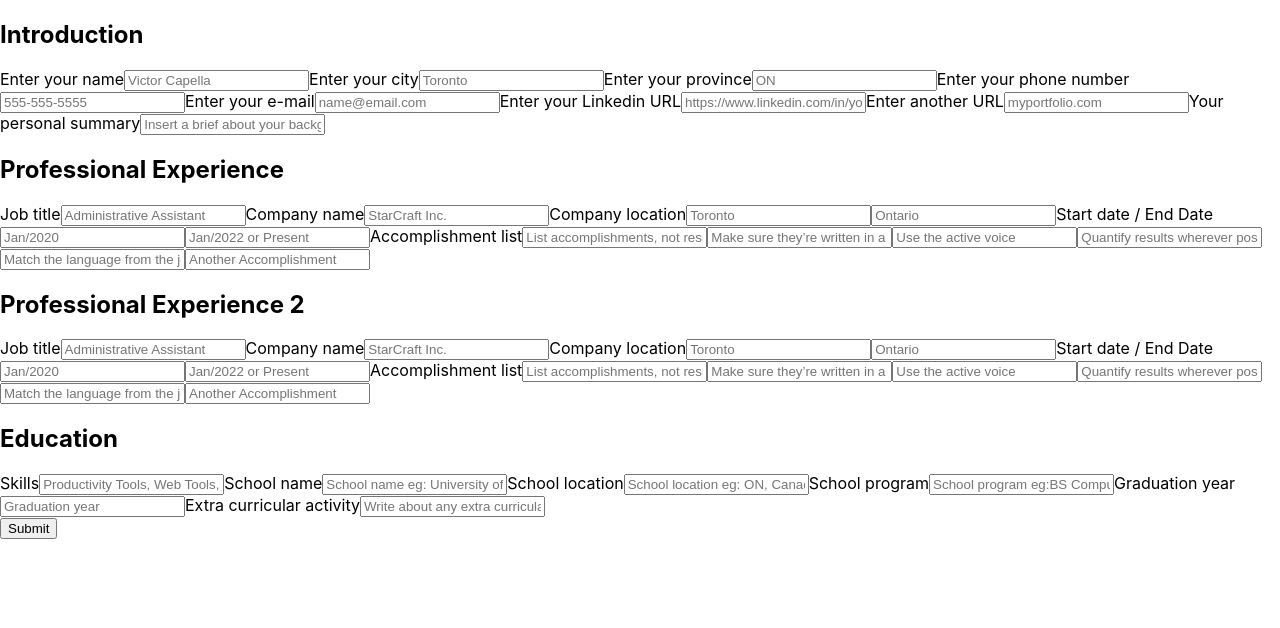
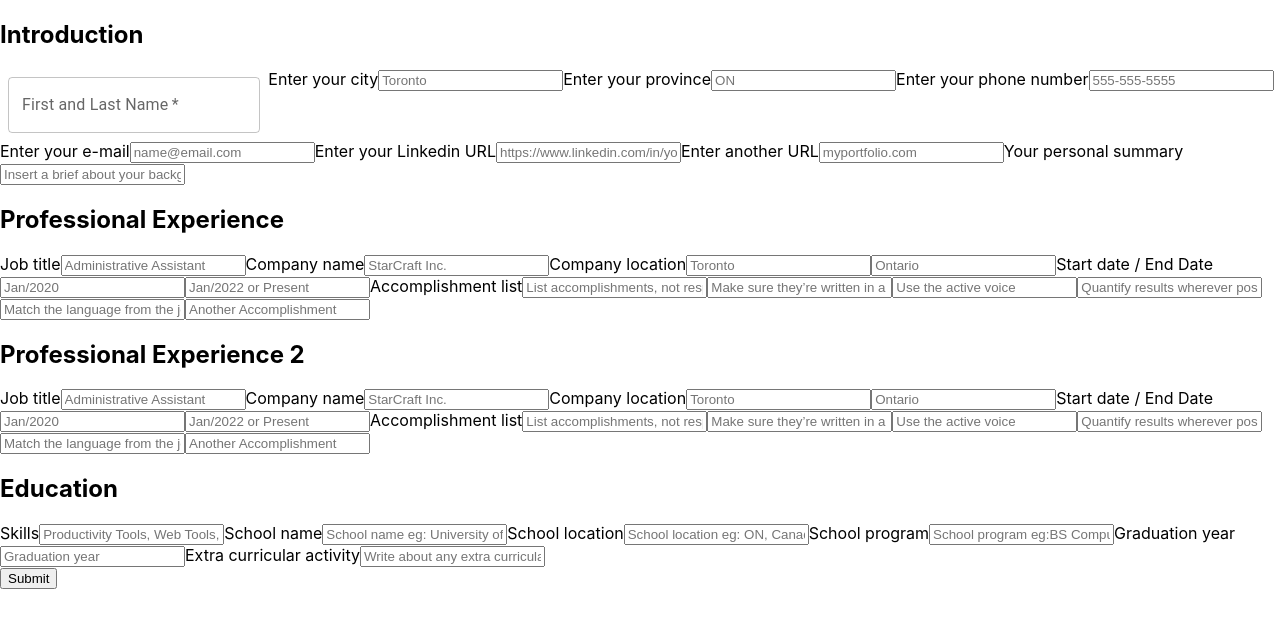
Before and after one commit to vcapella/resume2Pdf-generator, a React (Create React App) app in the folder client/: page / in a window 1280 px wide. Shown: the top 628 px of the page. Built offline with nearby package versions, Linux system fonts and the light colour scheme.

Commit message:
form Style MUI & fixed submit btn

```diff
--- a/client/package.json
+++ b/client/package.json
@@ -4,6 +4,9 @@
   "private": true,
   "proxy": "http://localhost:5000/",
   "dependencies": {
+    "@emotion/react": "^11.10.0",
+    "@emotion/styled": "^11.10.0",
+    "@mui/material": "^5.10.1",
     "@testing-library/jest-dom": "^5.16.4",
     "@testing-library/react": "^13.3.0",
     "@testing-library/user-event": "^13.5.0",
--- a/client/src/App.js
+++ b/client/src/App.js
@@ -2,6 +2,9 @@
 import axios from "axios";
 import { saveAs } from "file-saver";
 import { useState } from "react";
+import Box from "@mui/material/Box";
+import TextField from "@mui/material/TextField";
+// import Input from "@mui/material/Input";
 
 function App() {
   //useState
@@ -113,20 +116,29 @@ function App() {
   };
 
   return (
-    <div className="App">
-      <form onSubmit={createAndDownloadPdf}>
+    <Box
+      component="form"
+      sx={{
+        "& .MuiTextField-root": { m: 1, width: "25ch" },
+      }}
+      noValidate
+      autoComplete="off"
+      // onSubmit={createAndDownloadPdf}
+    >
+      {/* <form onSubmit={createAndDownloadPdf}> */}
       <div className="Introduction">
         <h2> Introduction</h2>
-          <label>
-            Enter your name
-            <input
-              type="text"
+
+        <TextField
+          required
+          id="yourName"
+          label="First and Last Name"
           placeholder="Victor Capella"
           name="yourName"
+          // helperText="eg: Victor Capella"
           onChange={handleChange}
           value={yourName}
         />
-          </label>
 
         <label>
           Enter your city
@@ -485,9 +497,11 @@ function App() {
         </label>
       </div>
 
-        <input type="submit" download />
-      </form>
-    </div>
+      <button type="button" onClick={createAndDownloadPdf}>
+        Submit
+      </button>
+      {/* </form> */}
+    </Box>
   );
 }
 
```
Also changed, not shown: 2 other files (tests, documents, lock files or other folders). Lines whose indentation alone changed are shown as unchanged.
